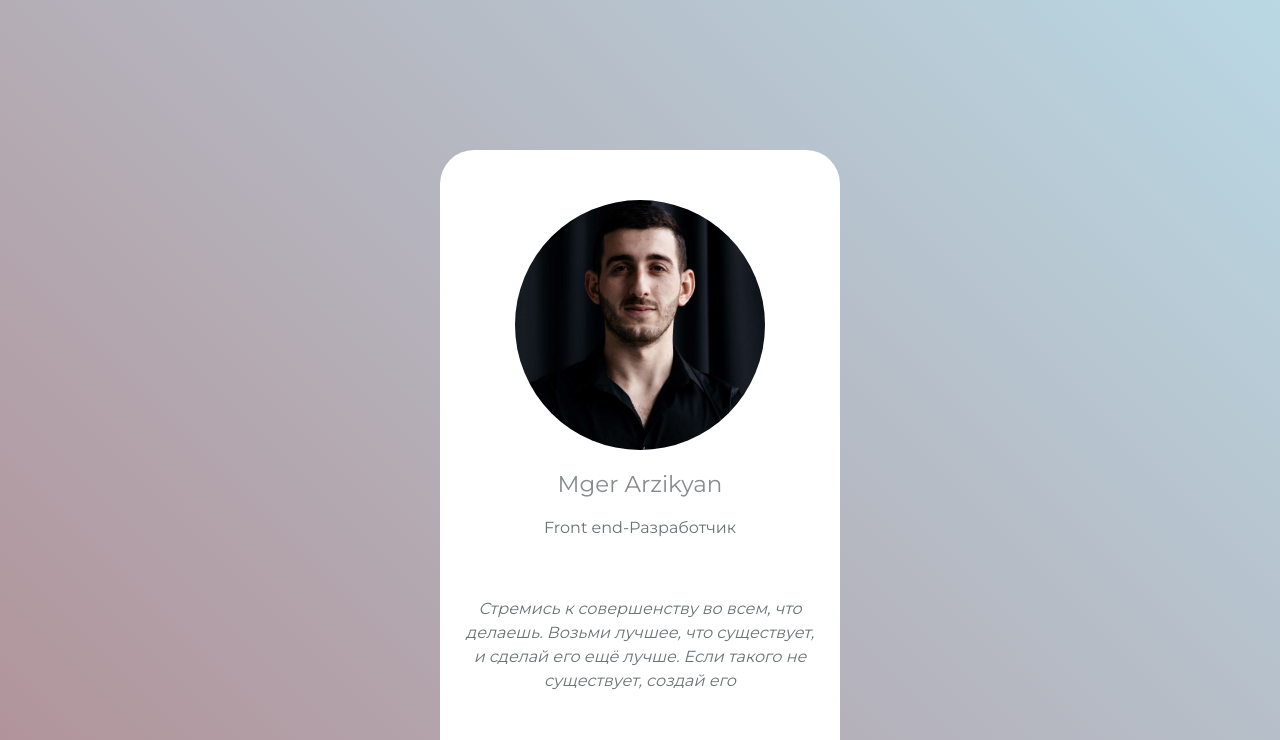
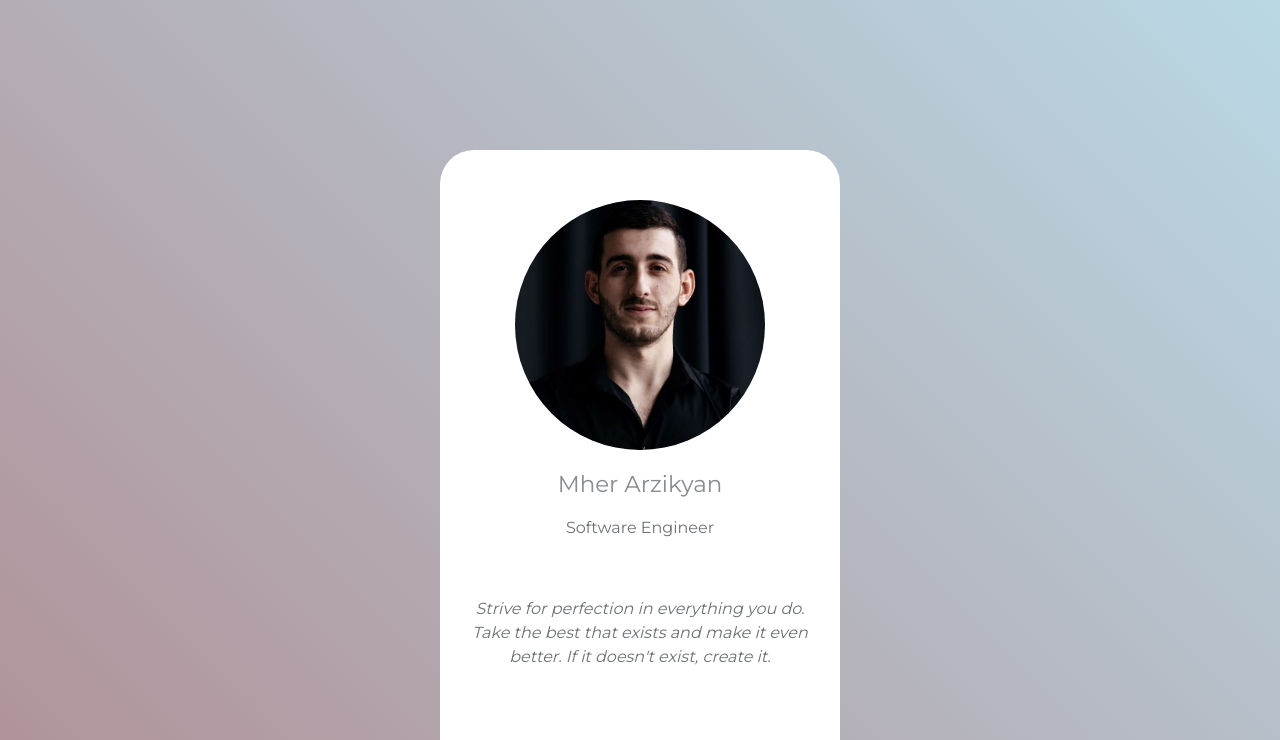
Before and after one commit to Mger-arzi/Vizitka, a plain HTML site: page index.html in a window 1280 px wide. Shown: the top 740 px of the page. Drawn offline with Linux system fonts and the light colour scheme.

Commit message:
Modify personal details in index.htmld
Updated the name from 'Mger' to 'Mher' and changed the role from 'Front end-Разработчик' to 'Software Engineer'.

```diff
--- a/index.html
+++ b/index.html
@@ -12,11 +12,9 @@
  <div class="wrapper">
     <div class="block">
         <div class="img-holder"> </div>
-        <h3>Mger Arzikyan</h3>
-        <p>Front end-Разработчик</p>
-        <p class="disc"><i>Стремись к совершенству во всем, что делаешь.
-           Возьми лучшее, что существует, и сделай его ещё лучше.
-            Если такого не существует, создай его</i></p>
+        <h3>Mher Arzikyan</h3>
+        <p>Software Engineer</p>
+        <p class="disc"><i>Strive for perfection in everything you do. Take the best that exists and make it even better. If it doesn't exist, create it.</i></p>
         <div class="social">
             <a target="_blank" href="https://wa.me/79181140481">
                 <div class="twitter">
```
